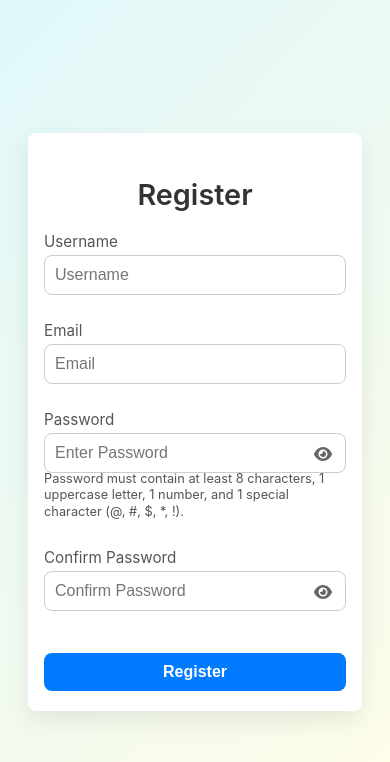
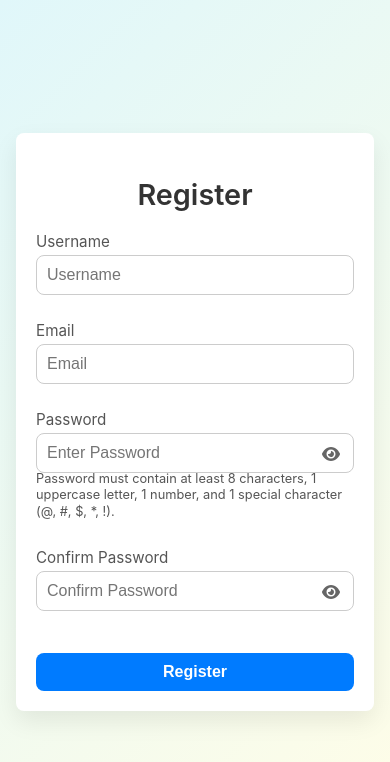
Before and after one commit to karthik-65/Convo, a React (Create React App) app in the folder client/: page /register in a window 390 px wide. Shown: the top 762 px of the page. Built offline with nearby package versions, Linux system fonts and the light colour scheme; no server answers.

Commit message:
Updated deployment code commit

```diff
--- a/client/src/components/Register.css
+++ b/client/src/components/Register.css
@@ -195,8 +195,8 @@ input[type="password"] {
 /* Small screen adjustments */
 @media (max-width: 480px) {
   .register-container {
-    margin: 32px 12px;
-    padding: 20px 16px;
+    margin: 32px auto;
+    padding: 20px 20px;
     border-radius: 8px;
   }
 
```
